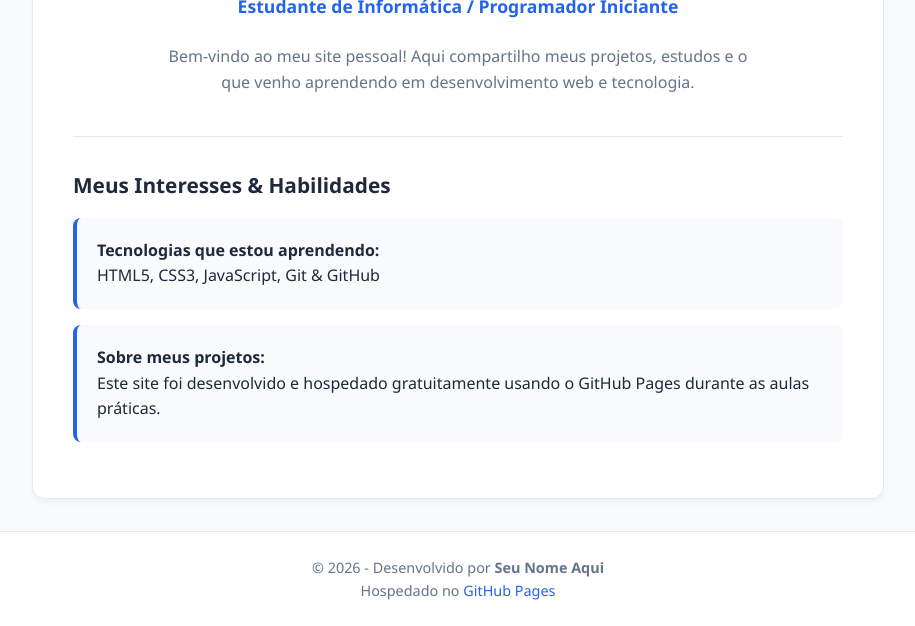
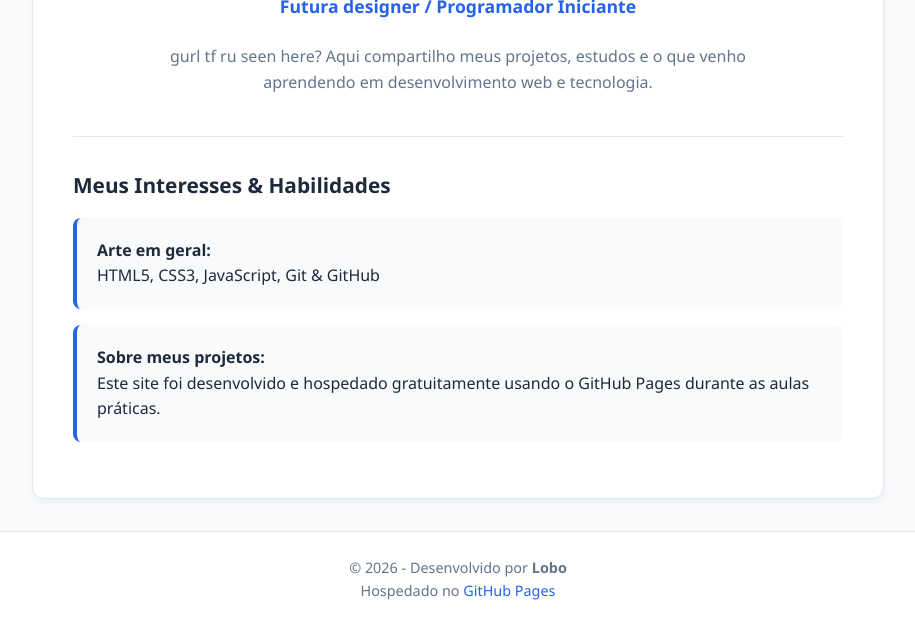
Before and after one commit to loboemanuelle-cloud/minha-pagina, a plain HTML site: page index.html in a window 1280 px wide. Shown: the part 385-1011 px from the top of the page, without its empty margins (182-1097 px from the left). Drawn offline with Linux system fonts and the light colour scheme.

Commit message:
Update index.html

```diff
--- a/index.html
+++ b/index.html
@@ -219,12 +219,12 @@
             </div>
 
             <!-- ALUNO: Altere para o seu nome e profissão/estudo -->
-            <h1 class="student-name">Seu Nome Aqui</h1>
-            <p class="student-role">Estudante de Informática / Programador Iniciante</p>
+            <h1 class="student-name">Manuzita</h1>
+            <p class="student-role"> Futura designer / Programador Iniciante</p>
 
             <!-- ALUNO: Escreva um pequeno resumo sobre você -->
             <p class="student-bio">
-                Bem-vindo ao meu site pessoal! Aqui compartilho meus projetos,
+                gurl tf ru seen here? Aqui compartilho meus projetos,
                 estudos e o que venho aprendendo em desenvolvimento web e tecnologia.
             </p>
 
@@ -233,7 +233,7 @@
                 <h2>Meus Interesses & Habilidades</h2>
 
                 <div class="info-box">
-                    <strong>Tecnologias que estou aprendendo:</strong>
+                    <strong>Arte em geral:</strong>
                     <p>HTML5, CSS3, JavaScript, Git & GitHub</p>
                 </div>
 
@@ -250,7 +250,7 @@
          3. RODAPÉ
     ========================================================= -->
     <footer>
-        <p>&copy; 2026 - Desenvolvido por <strong>Seu Nome Aqui</strong></p>
+        <p>&copy; 2026 - Desenvolvido por <strong>Lobo</strong></p>
         <p>Hospedado no <a href="https://pages.github.com/" target="_blank">GitHub Pages</a></p>
     </footer>
 
```
